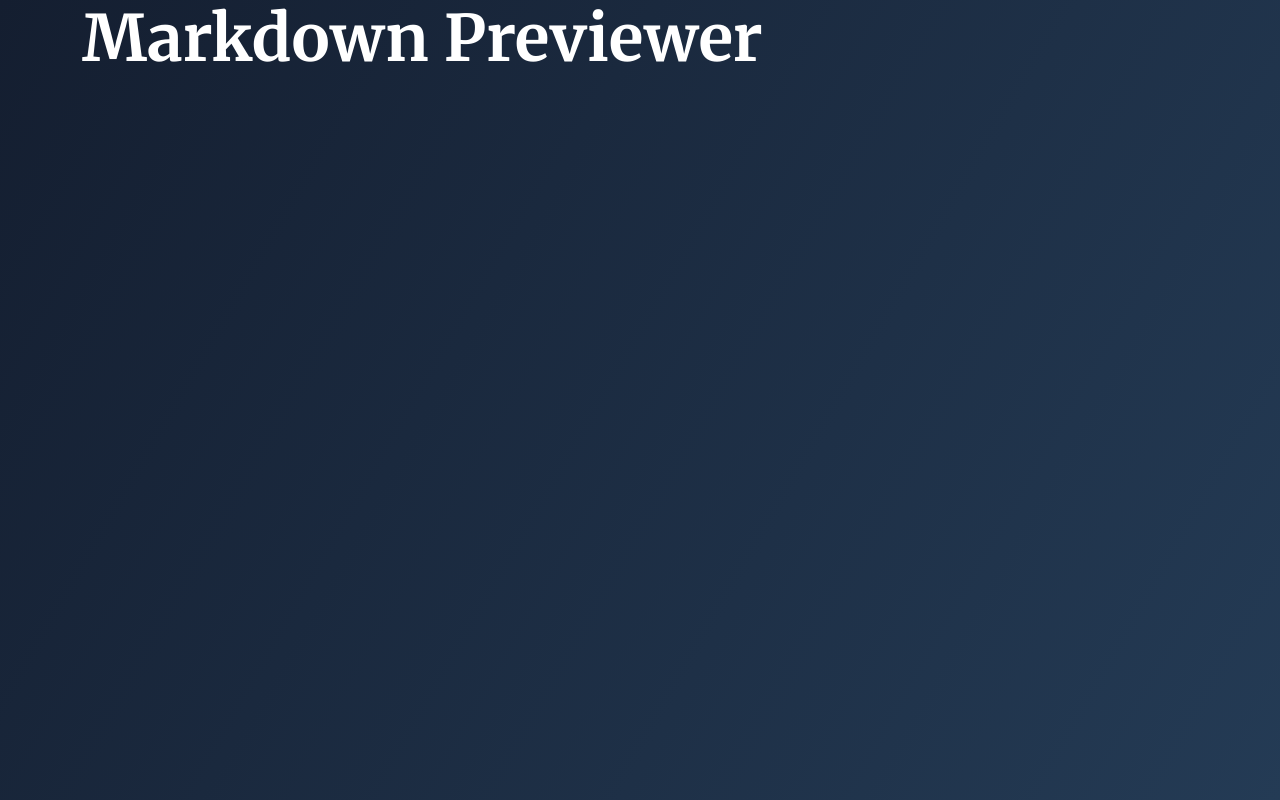
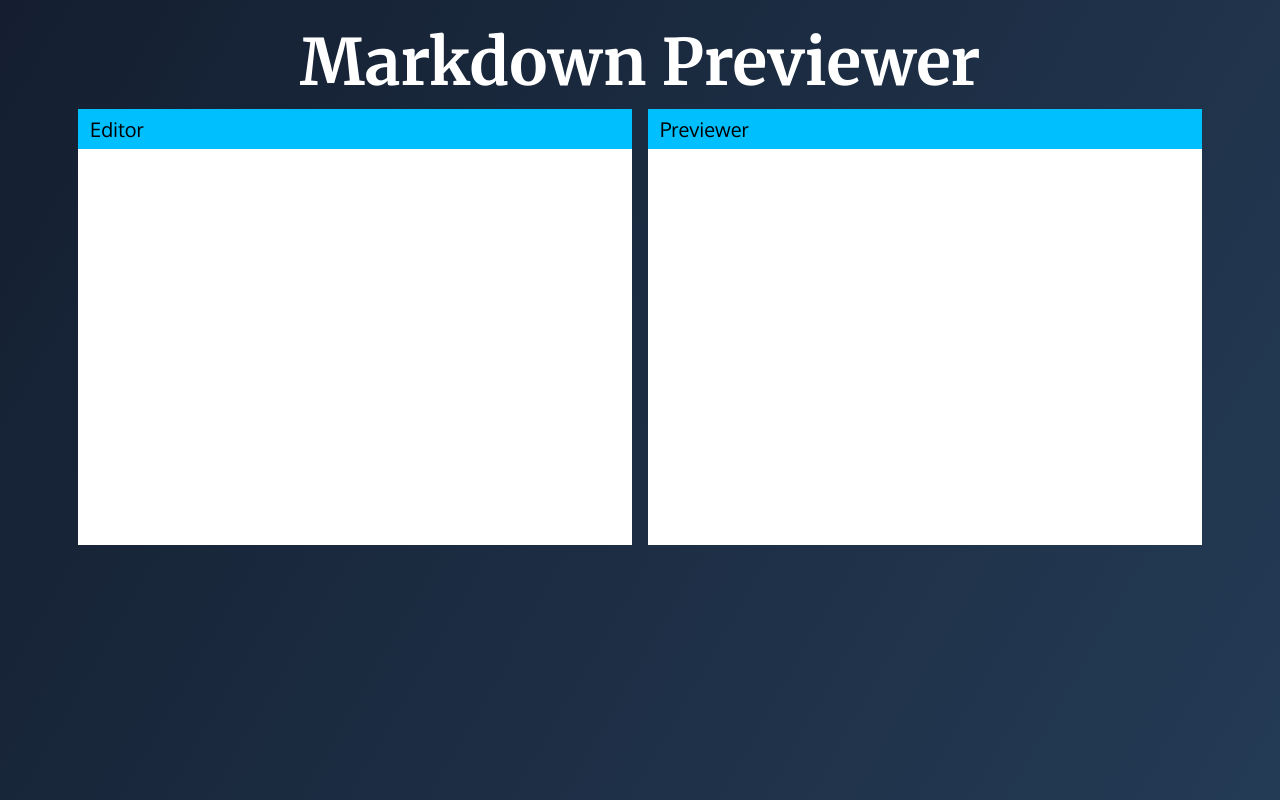
Before and after one commit to mdgabx/markdown-previewer, a React (Create React App) app: page / in a window 1280 px wide. Built offline with nearby package versions, Linux system fonts and the light colour scheme.

Commit message:
adding the child states

```diff
--- a/src/assets/styles.scss
+++ b/src/assets/styles.scss
@@ -5,6 +5,9 @@ $blue: #141e30;
 $navy: #243b55;
 $text-color: #fff;
 $font-style: 'Merriweather', serif;
+$text-font: 'Oxygen', sans-serif;
+$text-black: #000;
+$title-con: #00BFFF;
 
 html {
     height: 100%;
@@ -14,6 +17,7 @@ body {
     margin: 0;
     padding: 0;
     background: linear-gradient(120deg, $blue, $navy);
+    color: $text-color;
 
     .container {
 
@@ -23,5 +27,32 @@ body {
             font-size: 4em;
             font-weight: 800;
         }
+
+        .main-content {
+            display: flex;
+            align-items: stretch;
+            justify-content: center;
+            flex-direction: row;
+
+        }
+
+        .main-container {
+            color: $text-black;
+            font-family: $text-font;
+            margin: 0;
+            padding: 0;
+
+            .title-con {
+                background-color: $title-con !important;
+                padding: 5px 12px 5px 12px;
+                font-size: 20px;
+            }
+
+            textarea {
+                all: unset;
+                height: 380px;
+                padding-top: 10px;
+            }
+        }
     }
 }
--- a/src/components/Editor.js
+++ b/src/components/Editor.js
@@ -1,9 +1,19 @@
 import React from "react";
 
-const Editor = () => {
+const Editor = (props) =>  {
+
+    const changeInput = () => {
+        console.log('props', props);
+    }
+
     return (
-        <div className="container">
-            <h1>Markdown Previewer</h1>
+        <div className="container bg-white main-container">
+             <div className="col">
+                 <div className="title-con">Editor</div>
+                 <textarea id="editor" className="w-100 px-2" onChange={changeInput} >
+
+                  </textarea>
+              </div>
         </div>
     )
 }
--- a/src/components/Home.js
+++ b/src/components/Home.js
@@ -1,10 +1,33 @@
-import React from "react";
+import React, { Component } from "react";
 import Editor from "./Editor";
+import Previewer from "./Previewer";
 
-const Home = () => {
-    return (
-        <Editor />
-    )
+class Home extends Component {
+    state = {
+        input: ''
+    };
+
+    handleText = (e) => {
+        this.setState({
+          input: e.target.value
+        })
+      }
+
+    render() {
+        return (
+            <div className="container">
+                <h1 className="text-center mt-4">Markdown Previewer</h1>
+                <div className="row main-content">
+                    <div className="col-6 ma-2 px-2">
+                        <Editor input={this.state.input} handleText={this.handleText} />
+                    </div>
+                    <div className="col-6 ma-2 px-2">
+                        <Previewer />
+                    </div>
+                </div>
+            </div>
+        )
+    }
 }
 
 export default Home;
--- /dev/null
+++ b/src/components/Previewer.js
@@ -0,0 +1,16 @@
+import React from "react";
+
+const Previewer = () => {
+    return (
+        <div className="container bg-white main-container">
+            <div className="col">
+                <div className="title-con">Previewer</div>
+                <textarea id="preview" className="w-100 px-2" disabled>
+
+                </textarea>
+            </div>
+       </div>
+    )
+}
+
+export default Previewer;
```
